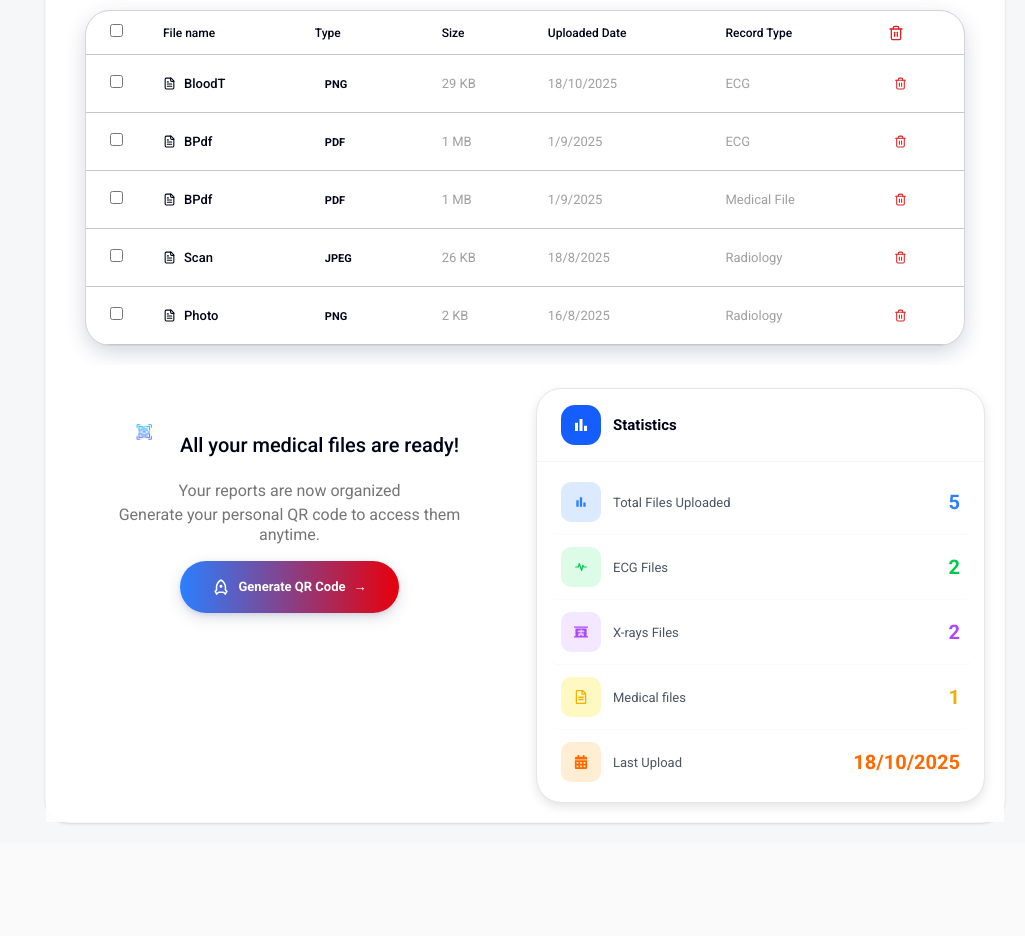
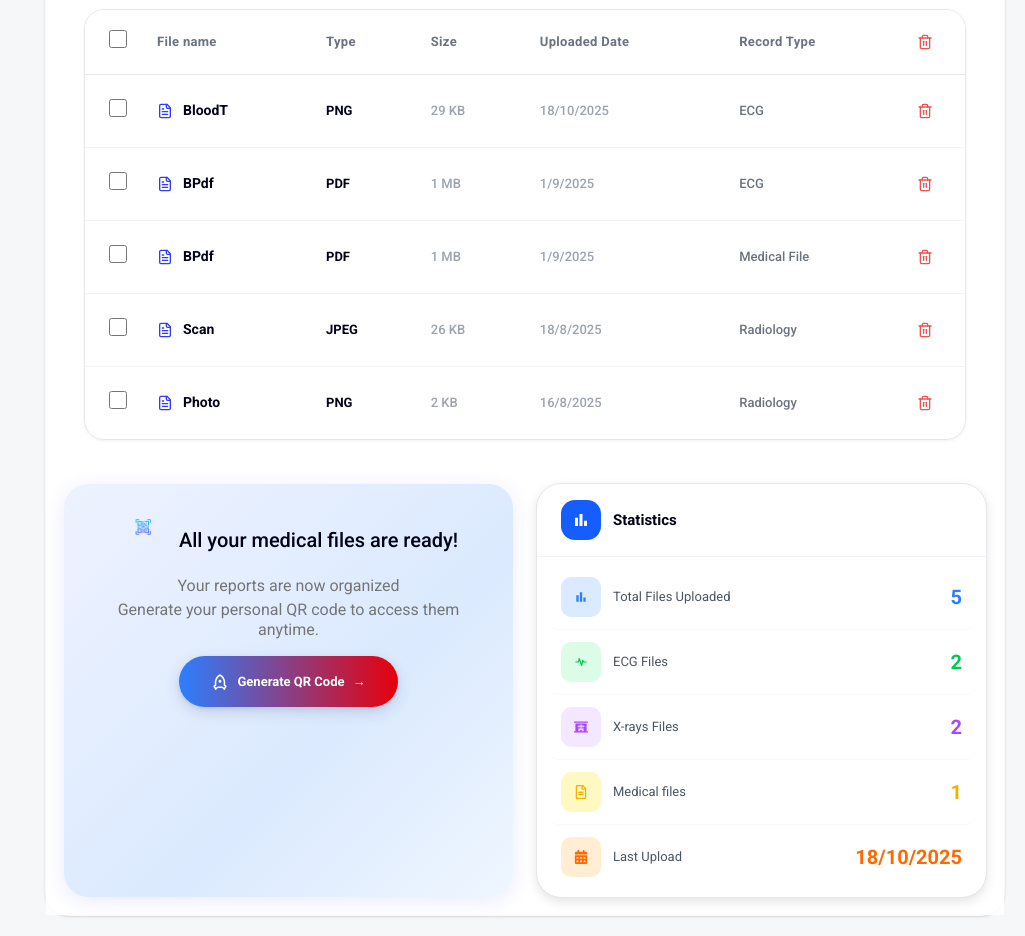
Before and after one commit to nouran-Omar/version-2-2, a React (Vite) app: page /patient/records in a window 1280 px wide. Shown: the part 1040-1976 px from the top of the page, without its empty margins (255-1280 px from the left). Before the commit the page ends 1883 px from the top, so only its background shows below. Built offline with nearby package versions, Linux system fonts and the light colour scheme.

Commit message:
save change 1

```diff
--- a/src/features/patient/components/PatientMedicalRecords/PatientMedicalRecords.jsx
+++ b/src/features/patient/components/PatientMedicalRecords/PatientMedicalRecords.jsx
@@ -222,7 +222,7 @@ return (
   // ── Render ────────────────────────────────────────────────────────────────────
   return (
     <section
-      className="flex flex-col gap-6 p-5 min-h-screen bg-[#FFFFFFE5] "
+      className="flex flex-col gap-6 p-[18px] min-h-screen bg-[#FFFFFFE5] "
       style={{ background: BRAND.bg, fontFamily: 'Roboto, sans-serif' }}
     >
 
@@ -360,84 +360,72 @@ return (
 
 
         {/* Table */}
-        <div className="overflow-x-auto rounded-3xl shadow-[0px_7px_21px_0px_rgba(37,44,97,0.20)] shadow-[0px_3px_8px_0px_rgba(136,144,194,0.25)] outline outline-[0.60px] outline-offset-[-0.60px] outline-zinc-300"
-
-        >
-          <table className="w-full text-[13px]">
+        <div className="overflow-x-auto rounded-[20px] border border-gray-200" style={{ boxShadow: '0px 1px 3px rgba(0,0,0,0.06)' }}>
+          <table className="w-full text-[14px] min-w-[700px]">
             <thead>
-              <tr className="border-b" style={{ borderColor: 'rgba(113,113,122,0.4)' }}>
-                <th className="px-6 py-3 text-left w-12">
+              <tr className="border-b border-gray-200 bg-white">
+                <th className="pl-6 pr-2 py-5 text-left w-14">
                   <input
                     type="checkbox"
                     checked={selected.length === documents.length && documents.length > 0}
                     onChange={toggleAll}
-                    className="rounded border-blue-600 accent-blue-600 cursor-pointer"
+                    className="w-[18px] h-[18px] rounded-[5px] border-2 border-gray-300 accent-[#333CF5] cursor-pointer"
                   />
                 </th>
-                {['File name', 'Type', 'Size', 'Uploaded Date', 'Record Type', <LuTrash2 className="text-red-600 text-base" />].map((h) => (
-                  <th key={h} className="px-4 py-3 text-left text-[12px] font-medium" style={{ color: BRAND.dark }}>
-                    {h === '' ? (
-                      // Trash icon header (bulk indicator)
-                      <span className="flex justify-end">
-                        {selected.length > 0 && <LuTrash2 className="text-red-600 text-base" />}
-                      </span>
-                    ) : h}
-                  </th>
-                ))}
+                <th className="px-4 py-5 text-left text-[13px] font-semibold text-gray-500 tracking-wide">File name</th>
+                <th className="px-4 py-5 text-left text-[13px] font-semibold text-gray-500 tracking-wide">Type</th>
+                <th className="px-4 py-5 text-left text-[13px] font-semibold text-gray-500 tracking-wide">Size</th>
+                <th className="px-4 py-5 text-left text-[13px] font-semibold text-gray-500 tracking-wide">Uploaded Date</th>
+                <th className="px-4 py-5 text-left text-[13px] font-semibold text-gray-500 tracking-wide">Record Type</th>
+                <th className="pr-6 pl-2 py-5 text-center w-14">
+                  <LuTrash2 className="text-red-500 text-[16px] mx-auto" />
+                </th>
               </tr>
             </thead>
             <tbody>
               {documents.length === 0 && (
                 <tr>
-                  <td colSpan={7} className="text-center py-12 text-[13px] text-neutral-400">
+                  <td colSpan={7} className="text-center py-16 text-[14px] text-neutral-400">
                     No documents yet. Upload your first file above.
                   </td>
                 </tr>
               )}
-              {documents.map((doc) => {
-                const typeStyle = TYPE_COLORS[doc.type] || { bg: '#FFFFFFE5', color: '#555' };
+              {documents.map((doc, idx) => {
                 const isChecked = selected.includes(doc.id);
+                const isLast = idx === documents.length - 1;
                 return (
                   <tr
                     key={doc.id}
-                    className="border-b transition-colors hover:bg-gray-50"
-                    style={{
-                      borderColor: 'rgba(113,113,122,0.4)',
-                      background: isChecked ? '#EEF0FF' : undefined,
-                    }}
+                    className={`transition-colors hover:bg-gray-50/60 ${!isLast ? 'border-b border-gray-100' : ''}`}
+                    style={{ background: isChecked ? '#EEF0FF' : undefined }}
                   >
-                    <td className="px-6 py-4">
+                    <td className="pl-6 pr-2 py-5">
                       <input
                         type="checkbox"
                         checked={isChecked}
                         onChange={() => toggleSelect(doc.id)}
-                        className="rounded accent-blue-600 cursor-pointer"
+                        className="w-[18px] h-[18px] rounded-[5px] border-2 border-gray-300 accent-[#333CF5] cursor-pointer"
                       />
                     </td>
-                    <td className="px-4 py-4">
-                      <div className="flex items-center gap-2">
-                        <LuFileText className="shrink-0" style={{ color: BRAND.dark }} />
-                        <span className="font-medium" style={{ color: BRAND.dark }}>{doc.name}</span>
+                    <td className="px-4 py-5">
+                      <div className="flex items-center gap-2.5">
+                        <LuFileText className="text-[16px] shrink-0" style={{ color: BRAND.main }} />
+                        <span className="font-semibold text-[14px]" style={{ color: BRAND.dark }}>{doc.name}</span>
                       </div>
                     </td>
-                    <td className="px-4 py-4">
-                      <span
-                        className="px-2.5 py-1 rounded-full text-[11px] font-bold"
-                        style={{ background: typeStyle.bg, color: typeStyle.color }}
-                      >
-                        {doc.type}
-                      </span>
+                    <td className="px-4 py-5">
+                      <span className="font-bold text-[13px]" style={{ color: BRAND.dark }}>{doc.type}</span>
                     </td>
-                    <td className="px-4 py-4" style={{ color: '#757575B2' }}>{doc.size}</td>
-                    <td className="px-4 py-4" style={{ color: '#757575B2' }}>{doc.date}</td>
-                    <td className="px-4 py-4" style={{ color: '#757575B2' }}>{doc.category}</td>
-                    <td className="px-4 py-4">
+                    <td className="px-4 py-5 text-[13px] text-gray-400 font-medium">{doc.size}</td>
+                    <td className="px-4 py-5 text-[13px] text-gray-400 font-medium">{doc.date}</td>
+                    <td className="px-4 py-5 text-[13px] text-gray-500 font-medium">{doc.category}</td>
+                    <td className="pr-6 pl-2 py-5 text-center">
                       <button
-                        className="p-1.5 text-red-600 rounded-lg hover:bg-red-50 transition-colors text-gray-400 hover:text-red-600"
+                        className="p-2 rounded-lg text-red-500 hover:bg-red-50 transition-colors"
                         onClick={() => openConfirm([doc.id], doc.name)}
                         title="Delete"
                       >
-                        <LuTrash2 />
+                        <LuTrash2 className="text-[16px]" />
                       </button>
                     </td>
                   </tr>
@@ -454,7 +442,10 @@ return (
         {/* QR Code CTA */}
         <div
           className="rounded-[24px] p-8 flex flex-col items-center text-center gap-4"
-
+          style={{
+            background: 'linear-gradient(135deg, #EEF2FF 0%, #DBEAFE 60%, #EFF6FF 100%)',
+            boxShadow: '0px 4px 20px 0px rgba(51,60,245,0.10)',
+          }}
         >
       {/* الجزء الخاص بالـ QR Code Message */}
 <div className="flex flex-col items-center text-center gap-3">
@@ -464,7 +455,8 @@ return (
     <img
       src={Qrcodepatiant}
       alt="QR Icon"
-      className="w-12 h-12 object-contain" // هنا الحجم الصح بدل text-5xl
+      className="w-12 h-12 object-contain"
+      style={{ animation: 'float-qr 3s ease-in-out infinite' }}
     />
     All your medical files are ready!
   </h3>
--- a/src/features/patient/pages/PatientDashboard/PatientDashboard.jsx
+++ b/src/features/patient/pages/PatientDashboard/PatientDashboard.jsx
@@ -153,7 +153,7 @@ const PatientDashboard = () => {
   const v = patient.vitals;
 
   return (
-    <section className="rounded-full flex flex-col font-roboto gap-6 p-[24px] md:p-[24px] bg-[#FAFBFF] min-h-screen">
+    <section className="rounded-fullflex flex-col font-roboto gap-6 p-[24px] md:p-[24px] bg-[#FAFBFF] min-h-screen">
 
       {/* Welcome Header */}
       <div className="mb-2">
--- a/src/index.css
+++ b/src/index.css
@@ -30,6 +30,9 @@ body {
 
   /* أنميشن الطفو للأيقونات والكروت */
   --animate-float-slow: float-slow 6s ease-in-out infinite;
+
+  /* أنميشن طفو الـ QR Icon ناعم وخفيف */
+  --animate-float-qr: float-qr 3s ease-in-out infinite;
 
   @keyframes fade-left {
     from {
@@ -72,6 +75,16 @@ body {
     }
     50% {
       transform: translateY(-20px);
+    }
+  }
+
+  @keyframes float-qr {
+    0%,
+    100% {
+      transform: translateY(0px);
+    }
+    50% {
+      transform: translateY(-8px);
     }
   }
 
```
